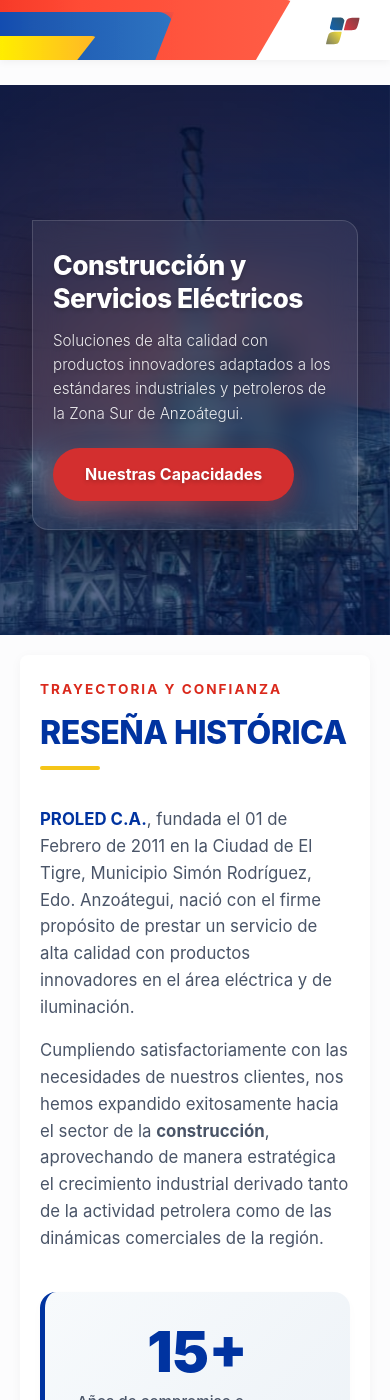
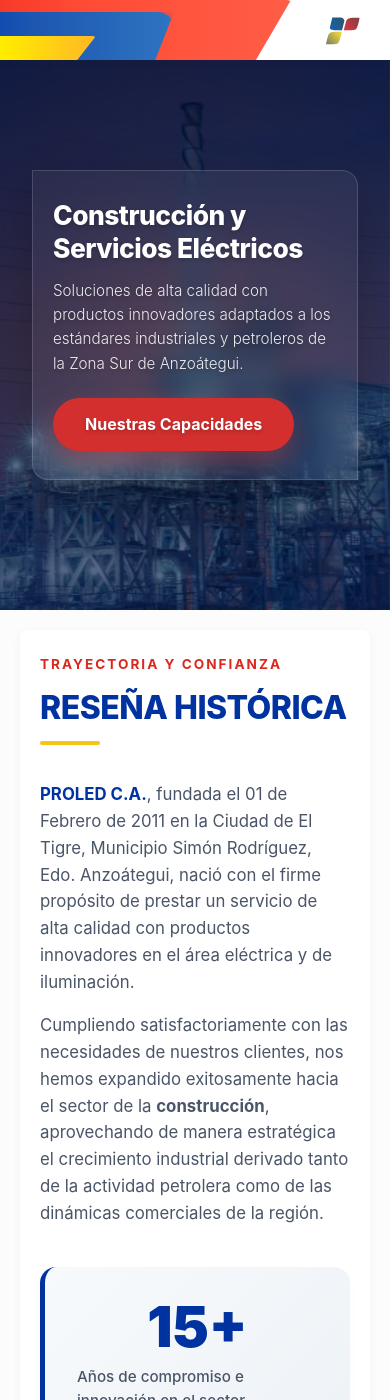
Before and after one commit to ing-nestorgomez/belorp, a Jekyll site: the page built from index.html, in a window 390 px wide and 1400 px high. Built offline with Jekyll 4.4.1, drawn with Linux system fonts in a browser that asks for light colours.

Commit message:
Add mobile styles for header and Hero section
Added mobile styles to eliminate space under header and adjust Hero section.

```diff
--- a/assets/css/styles.css
+++ b/assets/css/styles.css
@@ -1304,3 +1304,19 @@
   transform-origin: 345px 145px;
   transform: translate(5px, 105px);
 }
+
+/* prueba para eliminar espacio bajo el header en movil */
+@media (max-width: 768px) {
+  /* 1. Aseguramos que el body no agregue espacio extra no deseado */
+  body {
+    padding-top: 60px; /* Igual a la altura de la top-bar en móvil */
+  }
+
+  /* 2. Ajustamos la sección Hero para que se pegue al borde */
+  .hero-section {
+    height: auto;
+    margin-top: 0; /* Remueve cualquier margen negativo o positivo desalineado */
+    padding-top: 40px; /* Ajusta este padding interno para dar espacio arriba al texto sin separar el fondo */
+    padding-bottom: 60px;
+  }
+}
```
